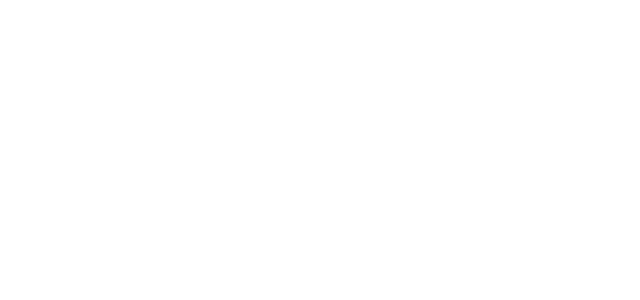
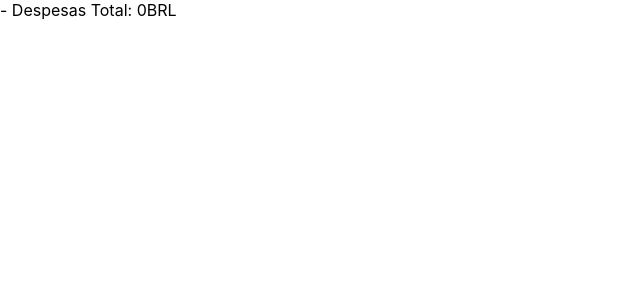
Before and after one commit to cae07/sd-013-a-project-trybewallet, a React (Create React App) app: page /carteira in a window 1280 px wide. Shown: the top 300 px of the page, without its empty margins (0-640 px from the left). Built offline with nearby package versions, Linux system fonts and the light colour scheme.

Commit message:
Requisito 5

```diff
--- a/src/App.js
+++ b/src/App.js
@@ -1,11 +1,13 @@
 import React from 'react';
 import { Route, Switch } from 'react-router-dom';
 import Login from './pages/Login';
+import Wallet from './pages/Wallet';
 
 function App() {
   return (
     <Switch>
       <Route exact path="/" component={ Login } />
+      <Route exact path="/carteira" component={ Wallet } />
     </Switch>
   );
 }
--- /dev/null
+++ b/src/components/Header.js
@@ -0,0 +1,27 @@
+import React from 'react';
+import { connect } from 'react-redux';
+import PropTypes from 'prop-types';
+
+class Header extends React.Component {
+  render() {
+    const { email } = this.props;
+    return (
+      <header>
+        <span data-testid="email-field">
+          { email }
+        </span>
+        <span> - Despesas Total: </span>
+        <span data-testid="total-field">0</span>
+        <span data-testid="header-currency-field">BRL</span>
+      </header>
+    );
+  }
+}
+
+const mapStateToProps = (state) => ({ email: state.user.email });
+
+Header.propTypes = {
+  email: PropTypes.string.isRequired,
+};
+
+export default connect(mapStateToProps, null)(Header);
--- a/src/pages/Login.js
+++ b/src/pages/Login.js
@@ -33,7 +33,7 @@ class Login extends React.Component {
 
   /**
    * https://learnetto.com/blog/react-form-validation
-   * Site usado axiliar no segundo parâmetro do setState
+   * Site usado para auxiliar no segundo parâmetro do setState
   */
   handleChange({ target }) {
     const { name, value } = target;
@@ -52,6 +52,7 @@ class Login extends React.Component {
   render() {
     const { email, password, btnDisabled } = this.state;
     return (
+      <section id="section-form">
         <form>
           <input
             type="text"
@@ -75,6 +76,7 @@ class Login extends React.Component {
             Entrar
           </button>
         </form>
+      </section>
     );
   }
 }
--- a/src/pages/Wallet.js
+++ b/src/pages/Wallet.js
@@ -1,8 +1,11 @@
 import React from 'react';
+import Header from '../components/Header';
 
 class Wallet extends React.Component {
   render() {
-    return <div>TrybeWallet</div>;
+    return (
+      <Header />
+    );
   }
 }
 
```
Lines whose indentation alone changed are shown as unchanged.
